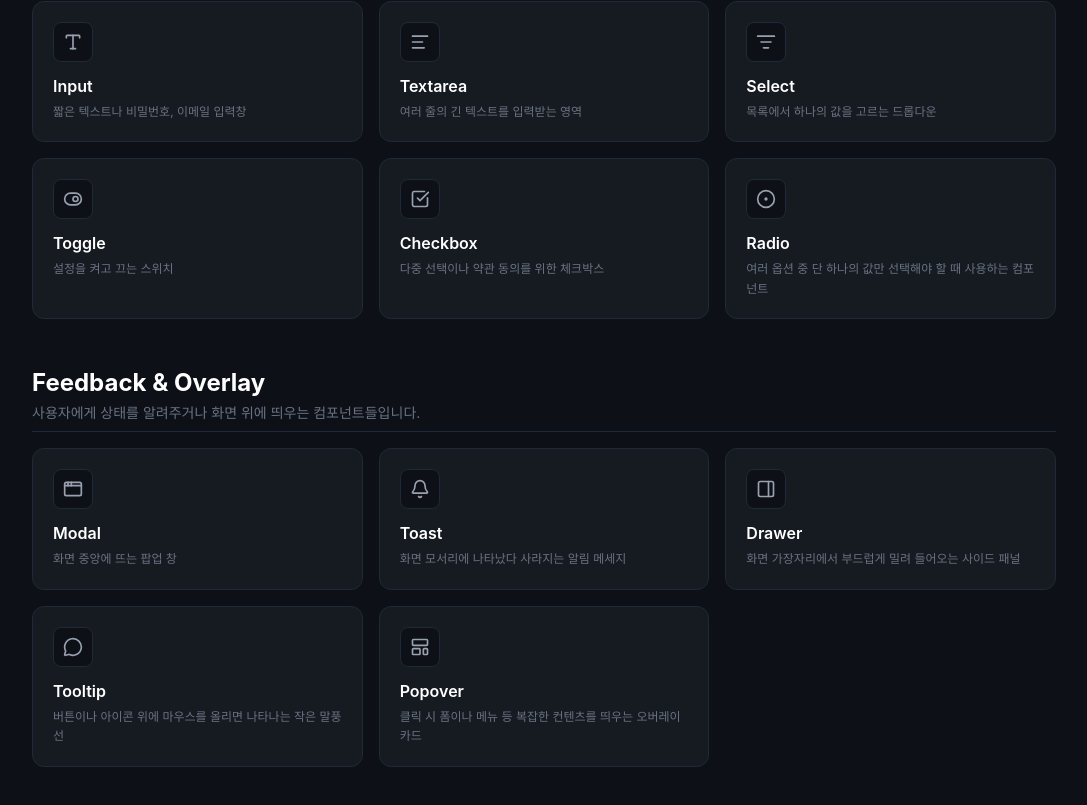
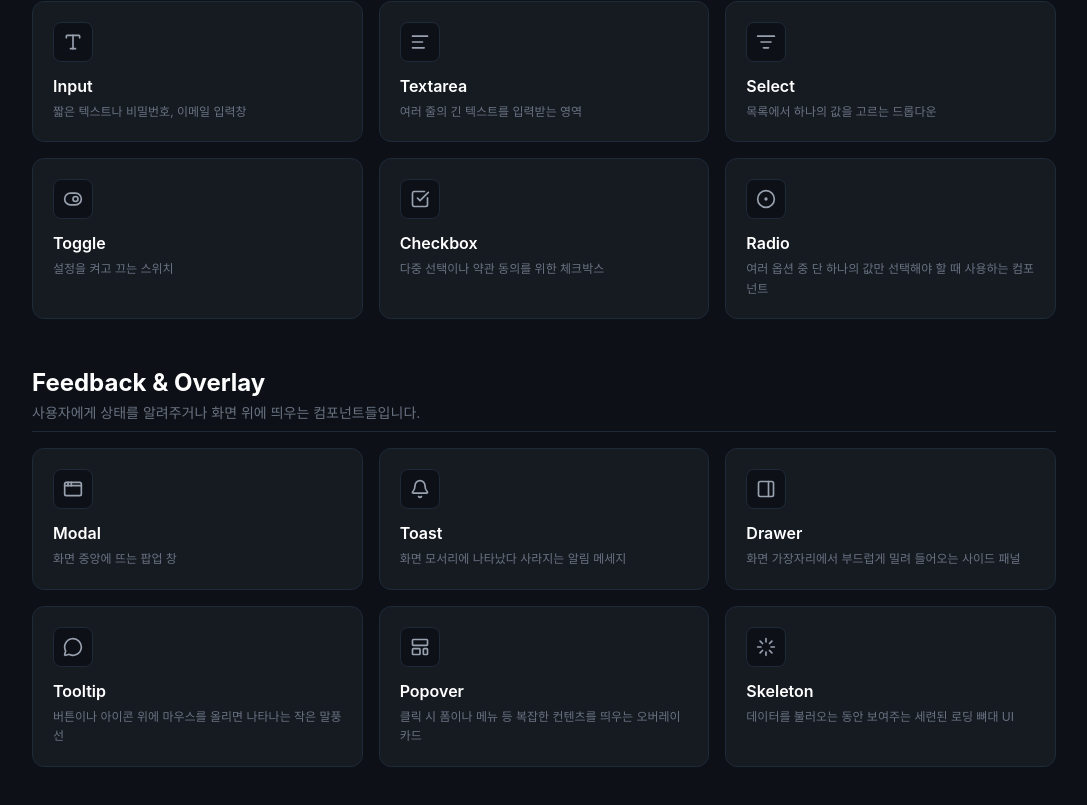
Before and after one commit to bjw9415-oss/jun-UI, a React (Vite) app: page / in a window 1280 px wide. Shown: the part 651-1456 px from the top of the page, without its empty margins (96-1183 px from the left). Built offline with nearby package versions, Linux system fonts and the light colour scheme.

Commit message:
Router connection

```diff
--- a/src/App.tsx
+++ b/src/App.tsx
@@ -15,6 +15,7 @@ import { ToastProvider } from "./components/Toast";
 import DrawerPage from "./pages/DrawerPage";
 import TooltipPage from "./pages/TooltipPage";
 import PopoverPage from "./pages/PopoverPage";
+import SkeletonPage from "./pages/SkeletonPage";
 function App() {
   return (
     <ToastProvider position="top-center">
@@ -38,6 +39,7 @@ function App() {
           <Route path="/drawer" element={<DrawerPage />} />
           <Route path="/tooltip" element={<TooltipPage />} />
           <Route path="/popover" element={<PopoverPage />} />
+          <Route path="/skeleton" element={<SkeletonPage />} />
         </Routes>
       </HashRouter>
     </ToastProvider>
--- a/src/pages/Home.tsx
+++ b/src/pages/Home.tsx
@@ -15,6 +15,7 @@ import {
   MessageCircle,
   type LucideIcon,
   LayoutTemplate,
+  Loader,
 } from "lucide-react";
 
 interface ComponentItem {
@@ -132,6 +133,12 @@ const componentCategories: ComponentCategory[] = [
         icon: LayoutTemplate,
         desc: "클릭 시 폼이나 메뉴 등 복잡한 컨텐츠를 띄우는 오버레이 카드",
       },
+      {
+        name: "Skeleton",
+        path: "/skeleton",
+        icon: Loader,
+        desc: "데이터를 불러오는 동안 보여주는 세련된 로딩 뼈대 UI",
+      },
     ],
   },
 ];
```
